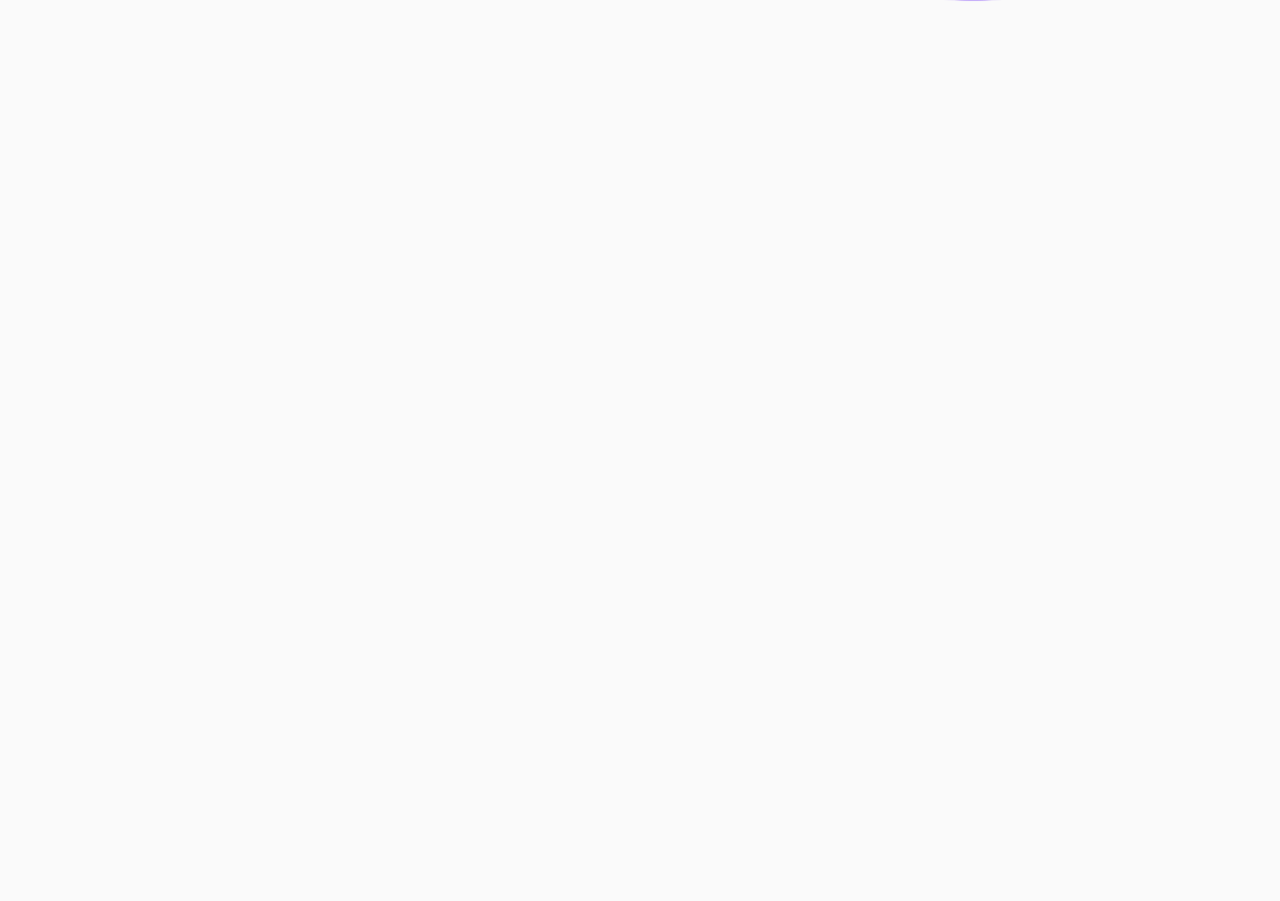
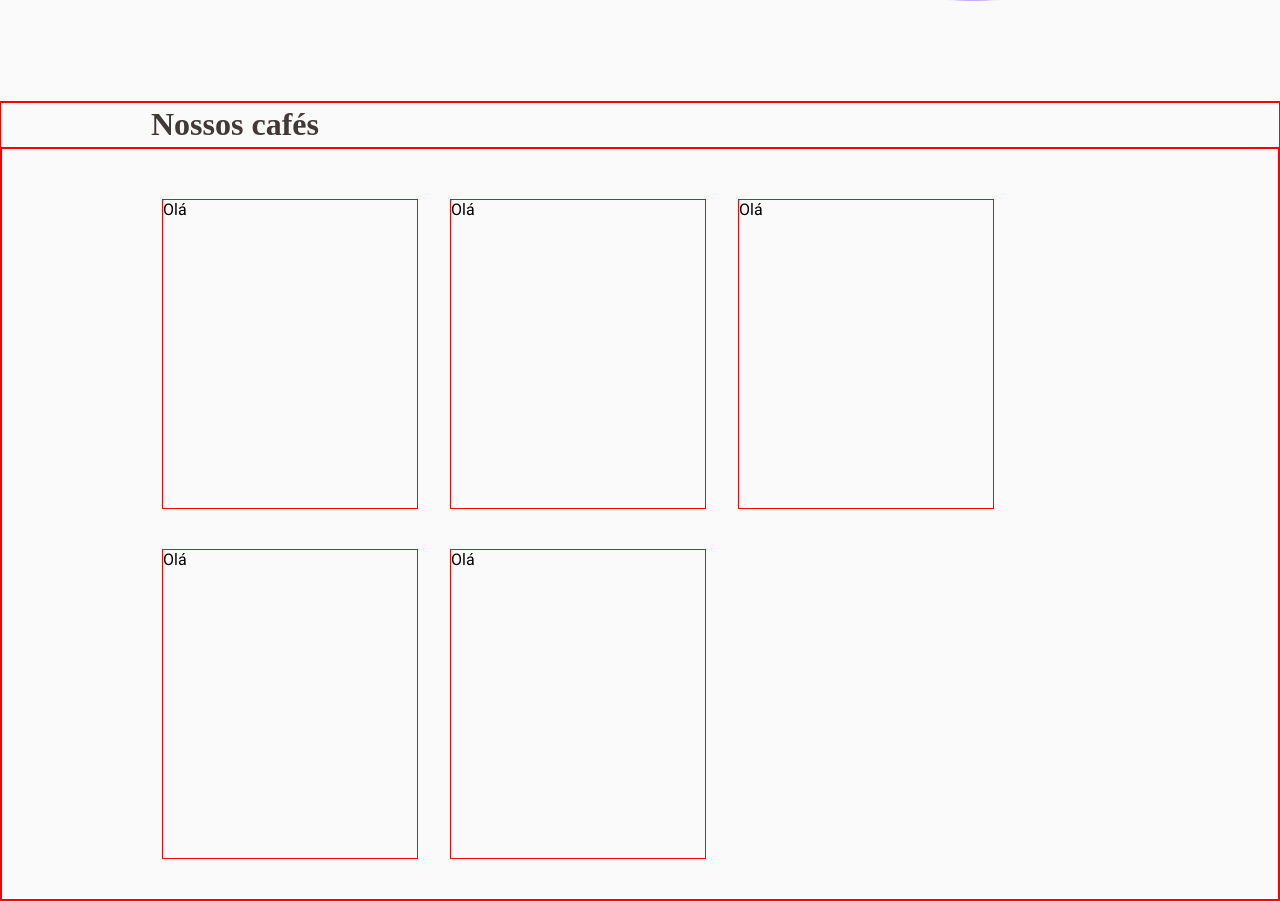
Before and after one commit to arthur-carminatti/Coffe-Delivery, a React (Vite) app: page / in a window 1280 px wide. Shown: the part 547-1448 px from the top of the page. Before the commit the page ends 800 px from the top, so only its background shows below. Built offline with nearby package versions, Linux system fonts and the light colour scheme.

Commit message:
List Coffe style

```diff
--- /dev/null
+++ b/src/components/CoffeList/index.tsx
@@ -0,0 +1,31 @@
+import { CoffeCard, CoffeListContainer, ListCoffe, TitleCoffeList } from "./styles";
+
+export function CoffeList() {
+    return (
+        <CoffeListContainer>
+            <TitleCoffeList>
+                <p>Nossos cafés</p>
+            </TitleCoffeList>
+
+            <ListCoffe>
+                <tbody>
+                    <td>
+                        <CoffeCard>Olá</CoffeCard>
+                    </td>
+                    <td>
+                        <CoffeCard>Olá</CoffeCard>
+                    </td>
+                    <td>
+                        <CoffeCard>Olá</CoffeCard>
+                    </td>
+                    <td>
+                        <CoffeCard>Olá</CoffeCard>
+                    </td>
+                    <td>
+                        <CoffeCard>Olá</CoffeCard>
+                    </td>
+                </tbody>
+            </ListCoffe>
+        </CoffeListContainer>
+    )
+}
--- /dev/null
+++ b/src/components/CoffeList/styles.ts
@@ -0,0 +1,61 @@
+import styled from "styled-components";
+
+export const CoffeListContainer = styled.main`
+    width: 100vw;
+    height: 100vh;
+    border: 1px solid red;
+    display: flex;
+    flex-direction: column;
+    align-items: center;
+    justify-content: center;
+`
+
+export const TitleCoffeList = styled.div`
+    width: 100vw;
+    height: 100px;
+    display: flex;
+    align-items: center;
+    border: 1px solid red;
+
+    padding-left: 9.375rem;
+
+    p {
+        font-family: 'Baloo 2';
+        font-style: normal;
+        font-weight: 800;
+        font-size: 32px;
+        line-height: 130%;
+
+        display: flex;
+        align-items: center;
+
+        width: 193px;
+        height: 42px;
+
+        color: ${props => props.theme["black-600"]}
+    }
+`
+
+export const ListCoffe = styled.table`
+    width: 100%;
+    height: 100%;
+    border: 1px solid red;
+    display: flex;
+    padding-left: 160px;
+    padding-right: 160px;
+    padding-top: 50px;
+
+    td {
+        margin-bottom: 40px;
+        overflow-wrap: break-word;
+        display: inline-block;
+    }
+`
+
+export const CoffeCard = styled.tr`
+    width: 256px;
+    height: 310px;
+    display: inline-block;
+    border: 1px solid red;
+    margin-right: 32px;
+`
--- a/src/components/Header/styles.ts
+++ b/src/components/Header/styles.ts
@@ -3,9 +3,10 @@ import styled from "styled-components";
 export const HeaderContainer = styled.header`
     display: flex;
     justify-content: space-between;
+    position: relative;
     align-items: center;
     padding: 2rem 10rem;
-    min-width: 800px;
+    min-width: 50rem;
 
     background-color: ${props => props.theme["white-100"]};
 
--- a/src/components/Intro/styles.ts
+++ b/src/components/Intro/styles.ts
@@ -3,7 +3,8 @@ import styled from "styled-components";
 export const IntroAlignContainer = styled.div`
     width: 100%;
     height: 34rem;
-    position: fixed;
+    display: flex;
+    position: relative;
 `
 
 export const IntroContainer = styled.section`
--- a/src/pages/Home/index.tsx
+++ b/src/pages/Home/index.tsx
@@ -1,3 +1,4 @@
+import { CoffeList } from "../../components/CoffeList";
 import { Header } from "../../components/Header";
 import { Intro } from "../../components/Intro";
 import { HomeContainer } from "./styles";
@@ -7,6 +8,7 @@ export function Home() {
         <HomeContainer>
             <Header />
             <Intro />
+            <CoffeList />
         </HomeContainer>
     )
 }
```
